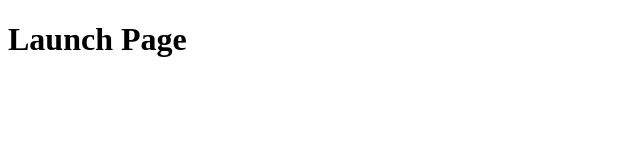
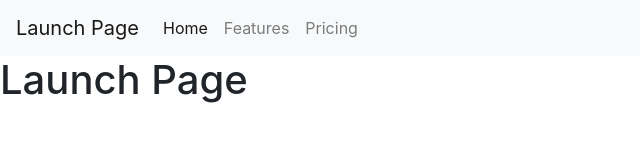
Before and after one commit to shah-a/spd1.2-01-bootstrap-tutorial, a plain HTML site: page index.html in a window 1280 px wide. Shown: the whole page, without its empty margins (0-640 px from the left). Drawn offline with nearby package versions, Linux system fonts and the light colour scheme.

Commit message:
[Add] Navbar

```diff
--- a/index.html
+++ b/index.html
@@ -5,11 +5,19 @@
   <meta charset="UTF-8">
   <meta name="viewport" content="width=device-width, initial-scale=1.0">
   <title>Bootstrap Tutorial</title>
-
+  <link rel="stylesheet" href="https://cdn.jsdelivr.net/npm/bootstrap@4.5.3/dist/css/bootstrap.min.css" integrity="sha384-TX8t27EcRE3e/ihU7zmQxVncDAy5uIKz4rEkgIXeMed4M0jlfIDPvg6uqKI2xXr2" crossorigin="anonymous">
 </head>
 
 <body>
   <!-- NAVBAR -->
+  <nav class="navbar navbar-expand navbar-light bg-light">
+    <a href="#" class="navbar-brand">Launch Page</a>
+    <div class="navbar-nav">
+      <a href="#" class="nav-item nav-link active">Home <span class="sr-only">(current)</span></a>
+      <a href="#" class="nav-item nav-link">Features</a>
+      <a href="#" class="nav-item nav-link">Pricing</a>
+    </div>
+  </nav>
 
   <!-- HERO -->
   <h1>Launch Page</h1>
```
